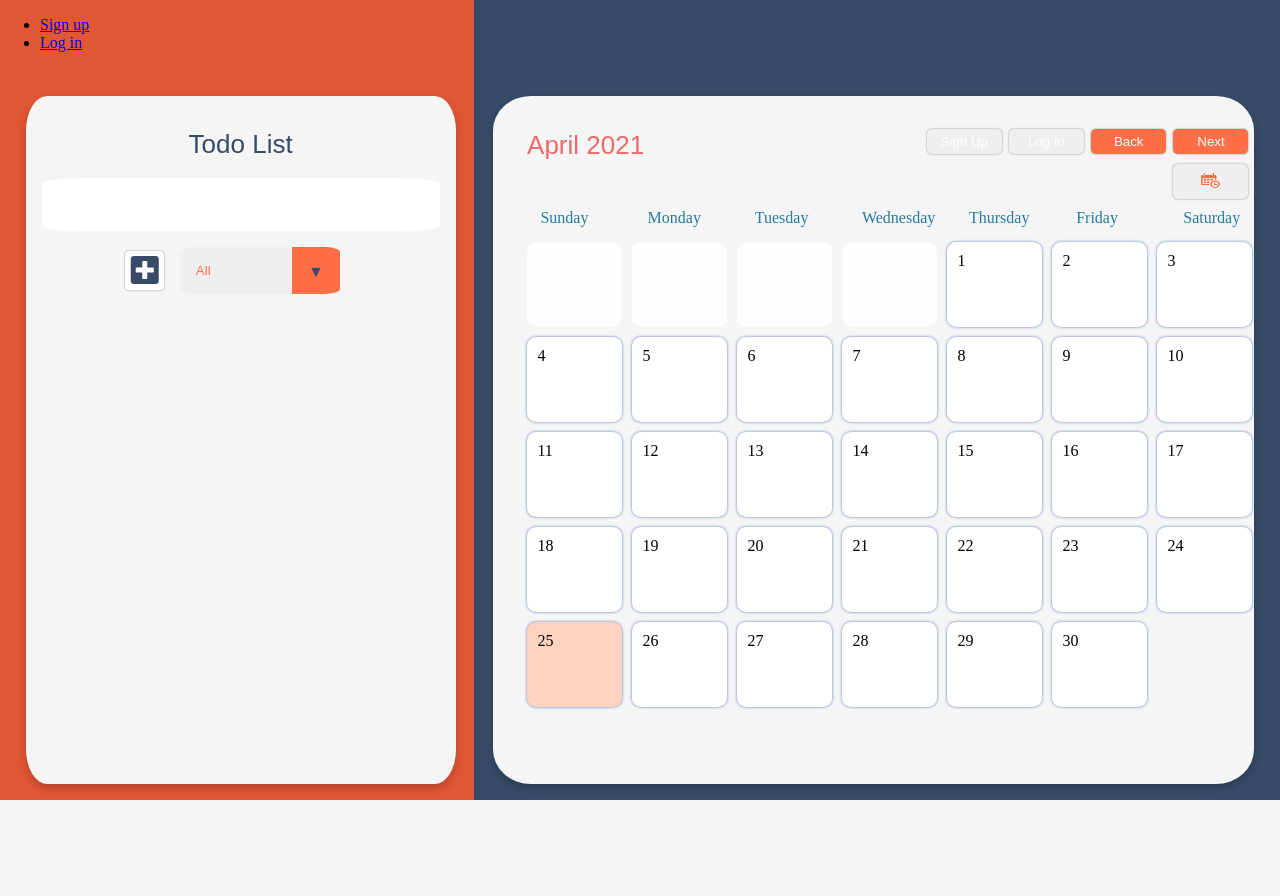
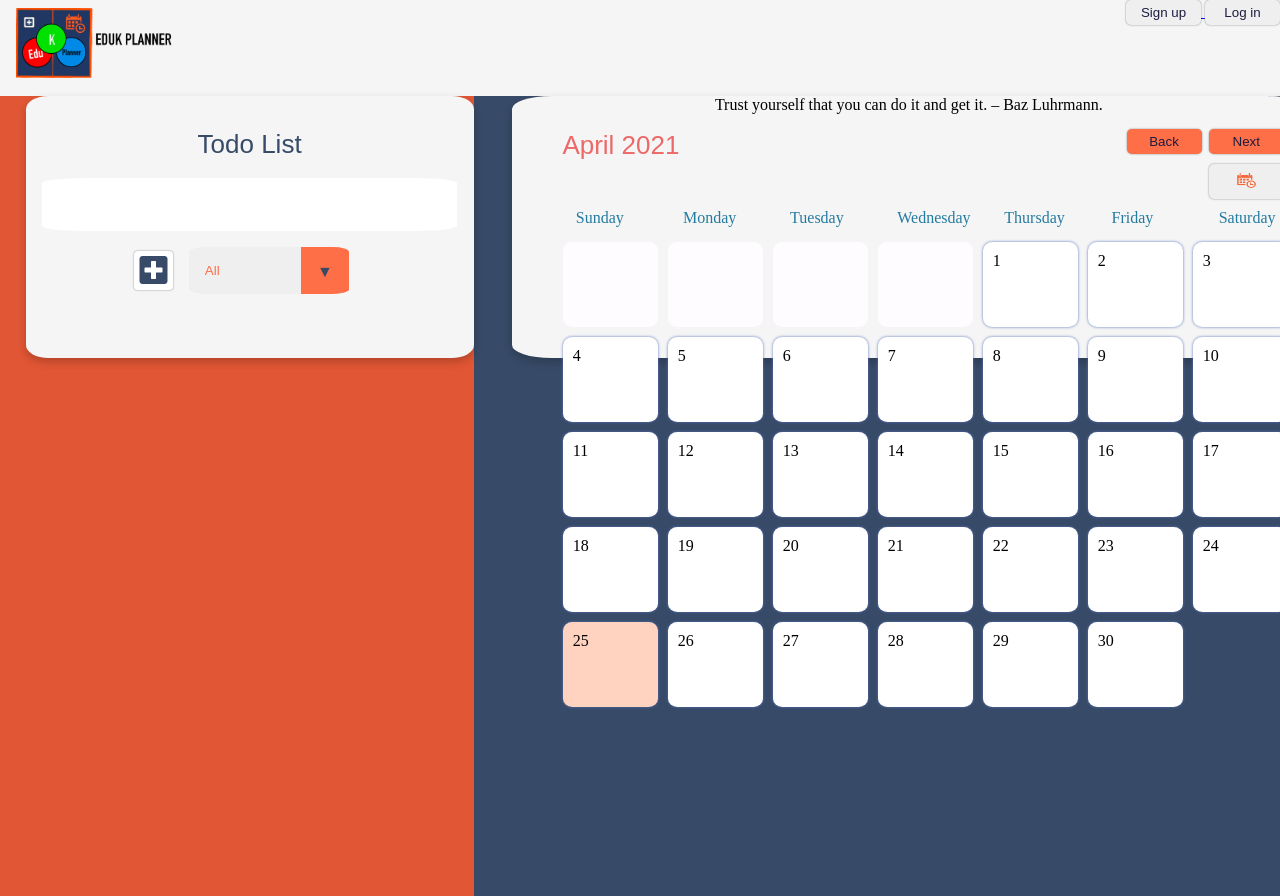
Before and after one commit to uprm-inso-4101-2020-2021-s2/semester-project-team-12, a PHP site: page / in a window 1280 px wide. Before the commit the page ends 800 px from the top, so only its background shows below. Run offline with PHP 8.4, Linux system fonts and the light colour scheme.

Commit message:
Icon logo, and fixed Sign in buttons

```diff
--- a/src/main/Cal/header.php
+++ b/src/main/Cal/header.php
@@ -12,26 +12,16 @@ include_once 'includes/functions.inc.php';
     <link href="https://fonts.googleapis.com/css2?family=Poppins&display=swap" rel="stylesheet">
     <link rel="stylesheet" href="https://cdnjs.cloudflare.com/ajax/libs/font-awesome/5.15.2/css/all.min.css" integrity="sha512-HK5fgLBL+xu6dm/Ii3z4xhlSUyZgTT9tuc/hSrtw6uzJOvgRr2a9jyxxT1ely+B+xFAmJKVSTbpM/CuL7qxO8w==" crossorigin="anonymous" />
     <title>Calendar</title>
-
+    <script src="./quote.js"></script>
     <link rel="stylesheet" href="style.css">
   </head>
-  <body>
-
+  <body onload="quoteGenerator()">
+    <!-- contenedor de quotes -->
     <header>
     </header>
     <nav>
       <div class="wrapper">
-        <ul>
-        <?php
-            if (isset($_SESSION["useruid"])) {
-              echo "<li><a href='profile.php'>Profile Page</a></li>";
-              echo "<li><a href='logout.php'>Logout</a></li>";
-            }
-            else {
-              echo "<li><a href='signup.php'>Sign up</a></li>";
-              echo "<li><a href='login.php'>Log in</a></li>";
-            }
-          ?>
-        </ul>
       </div>
     </nav>
+
+</html>
--- a/src/main/Cal/index.php
+++ b/src/main/Cal/index.php
@@ -1,19 +1,30 @@
 <?php
   include_once 'header.php';
 ?>
-
+<!--Eduk Logo Icon -->
+<div class= "topleft"> <img src="EdukIcon2.png" height= "70"> </div>
+  <div id= "container-signup" style="position: absolute; top: 0 ; right: 0;">
+    <!-- Sign up and Log in buttons -->
+           <?php
+              if (isset($_SESSION["useruid"])) {
+                echo "<a  href='profile.php'> <button> Profile Page </button></a>";
+                echo "<a  href='logout.php'> <button>Logout </button> </a>";
+              }
+              else {
+                 echo"<a href='signup.php'> <button> Sign up  </button> </a>";
+                echo "<a href='login.php'> <button> Log in </button> </a>";
+              }
+            ?> </div>
    <!-- container de todo -->
   <div id="container-all">
 
     <!-- calendario -->
     <div id="container-calendar">
-
+      <div id="quotes"></div>
       <div id="container">
         <div id="header">
           <div id="monthDisplay"></div>
-          <div id="buttons">
-          <a href="signup.php"><button>Sign Up</button></a>
-          <a href="login.php"><button>Log In</button></a>
+          <div>
             <button id="backButton">Back</button>
             <button id="nextButton">Next</button>
           </div>
@@ -84,7 +95,7 @@
     <!-- Todo List -->
     <div id="container-todolist">
 
-        <h1>Todo List</h1>
+        <h1>Todo List </h1>
 
       <form>
       <input type= "text" class="todo-input">
--- /dev/null
+++ b/src/main/Cal/quote.js
@@ -0,0 +1,11 @@
+function quoteGenerator(){
+    const quotes = ["“Do the best you can.",
+       "Do what you can, with what you have, where you are. – Theodore Roosevelt.",
+       "It's never too late to be what you might've been. – George Eliot.",
+        "If you can dream it, you can do it. – Walt Disney.",
+        "Trust yourself that you can do it and get it. – Baz Luhrmann."]
+    const quote = quotes[Math.floor(Math.random() * quotes.length)];
+    const container = document.getElementById('quotes');
+    container.innerText = quote;
+
+}
--- a/src/main/Cal/style.css
+++ b/src/main/Cal/style.css
@@ -1,9 +1,11 @@
 body {
-    display: flex;
-    margin-top: 50px;
-    margin:0;
-    height: 100vh;
-    justify-content: center;
+    /* display: flex;  */
+    /* margin-top: 50px;
+    margin:0; */
+    /* height: 100vh;
+    justify-content: center; */
+    margin: 0;
+    box-sizing: border-box;
     /* orginal color */
     background-color: #f5f5f5;
   }
@@ -15,8 +17,15 @@ body {
     outline: none;
     padding: 5px;
     border-radius: 5px;
-    color: white;
+    color: rgb(27, 27, 65);  /*test*/
   }
+
+.topleft {
+  position: absolute;
+  top: 8px;
+  left: 16px;
+}
+
 
   #header {
     padding: 10px;
@@ -168,6 +177,7 @@ body {
   /* ancho: */
   grid-template-columns: 35% 3% 62%;
 }
+
 #container-calendar{
   display: flex;
   justify-content: center;
@@ -209,6 +219,9 @@ body {
 }
 #buttons{
   margin-left: 5rem;
+  width: 75px;
+  cursor: pointer;
+  box-shadow: 0px 0px 2px grey;
 }
 #container-todolist{
   overflow: scroll;
@@ -388,6 +401,7 @@ select{
   background-color: #ff6f47;
 }
 
+
 /* NAV Y HEADER */
 
 header{
@@ -408,3 +422,15 @@ nav{
   height: 100vh;
   left:0;
 }
+.boton{
+  background-color: #ff6f47;
+  margin-left: 5rem;
+  width: 75px;
+    cursor: pointer;
+    box-shadow: 0px 0px 2px grey;
+    border: none;
+    outline: none;
+    padding: 5px;
+    border-radius: 5px;
+    color: white;
+}
```
Also changed, not shown: .metals/metals.lock.db, src/main/Cal/EdukIcon1.png, src/main/Cal/EdukIcon2.png, 1 other file.
